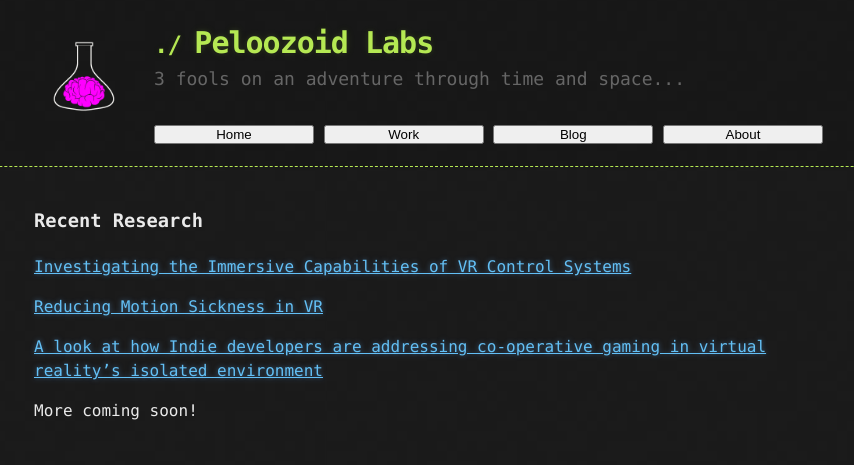
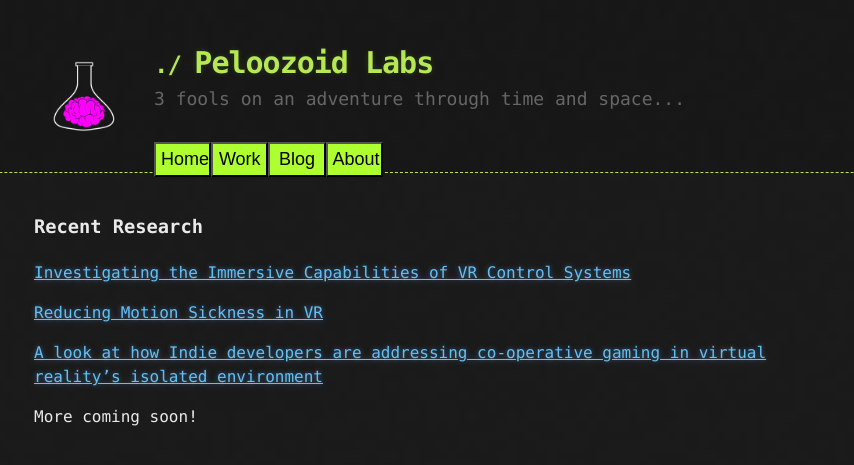
Before and after one commit to Flobb212/www.peloozoid.co.uk, a Jekyll site: the page built from index.md, in a window 1280 px wide. Shown: the top 465 px of the page, without its empty margins (206-1060 px from the left). Built offline with Jekyll 4.4.1, drawn with Linux system fonts in a browser that asks for light colours.

Commit message:
Fixed buttons

```diff
--- a/_sass/jekyll-theme-hacker.scss
+++ b/_sass/jekyll-theme-hacker.scss
@@ -25,11 +25,16 @@ body {
 }
 .toolbar {
   padding-top: 10px;
+  float: left;
 }
 
 .TBbutton {
-  width: 20%;
-  padding: 0px;
+  width: 25%;
+  padding: 5px;
+  float: left;
+  color: black;
+  font-size: large;
+  background-color: greenyellow;
 }
 
 section {
@@ -55,7 +60,7 @@ header {
   background: rgba(0, 0, 0, 0.1);
   width: 100%;
   border-bottom: 1px dashed #b5e853;
-  padding: 20px 0;
+  padding: 40px 0;
   margin: 0 0 40px 0;
 }
 
```
